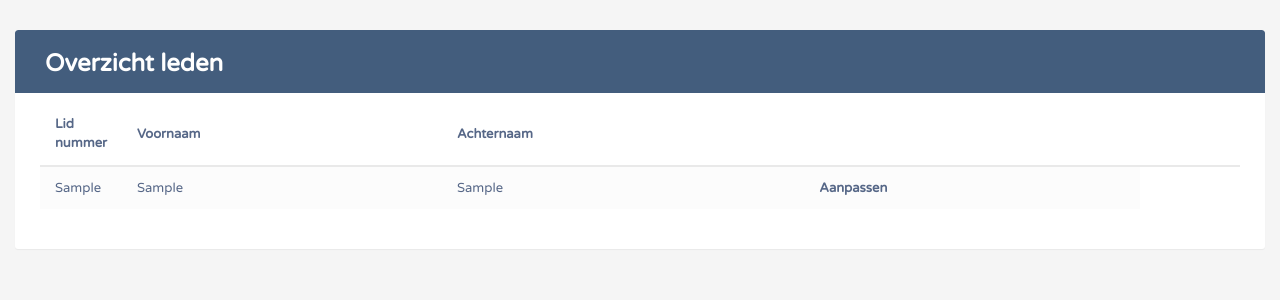
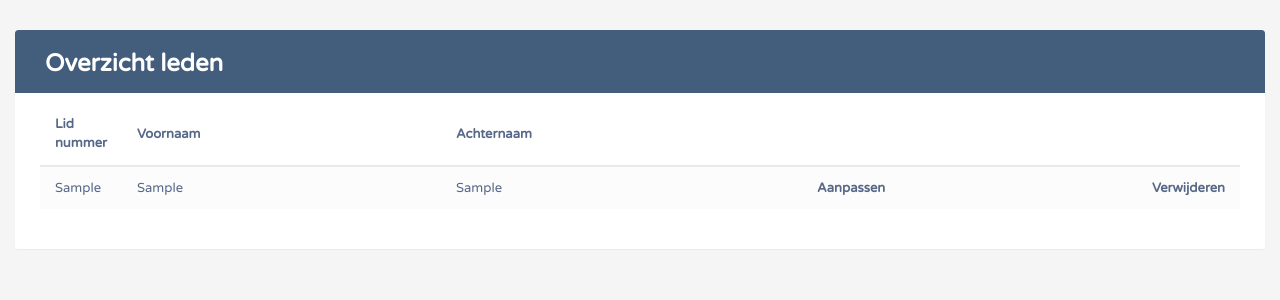
Before and after one commit to Rugtert/1.4progtest, a PHP site: page /Leden.php in a window 1280 px wide. Shown: the top 300 px of the page. Run offline with PHP 8.4, Linux system fonts and the light colour scheme; tables that the repository leaves empty or names only in its code hold one stand-in row (values such as "Sample post").

Commit message:
Update Leden.php

```diff
--- a/Leden.php
+++ b/Leden.php
@@ -42,6 +42,7 @@
 				<td><?php echo $row["voornaam"];?></td>
 				<td><?php echo $row["achternaam"];?></td>
 				<td><a href="Lid_aanpassen.php?lid_nr=<?php echo $row["lid_nr"];?>">Aanpassen</a></td>
+				<td><a href="Lid_aanpassen.php?lid_nr=<?php echo $row["lid_nr"];?>">Verwijderen</a></td>
 			</tr>
 			<?php endforeach ?>
             </tbody>
```
